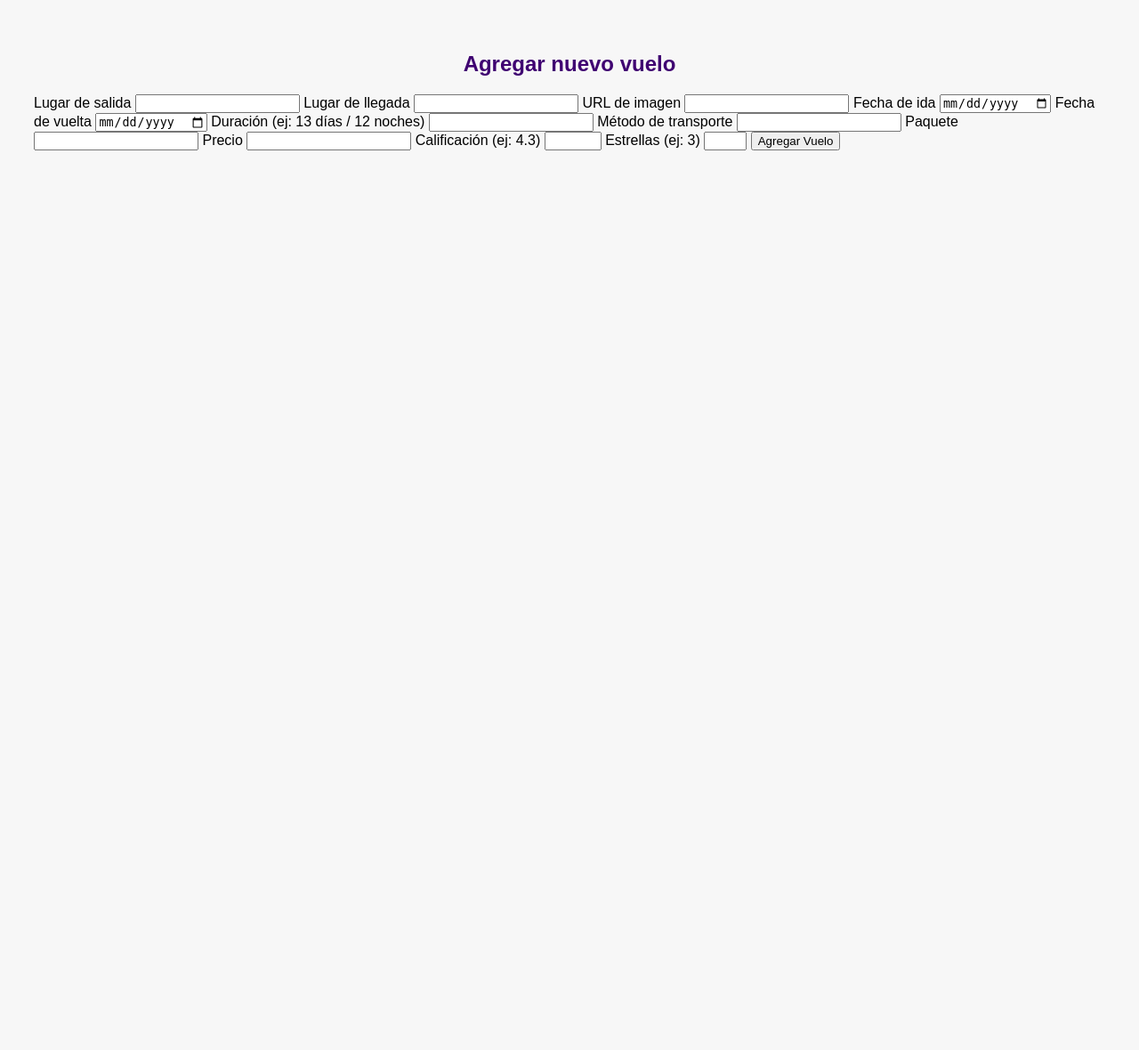
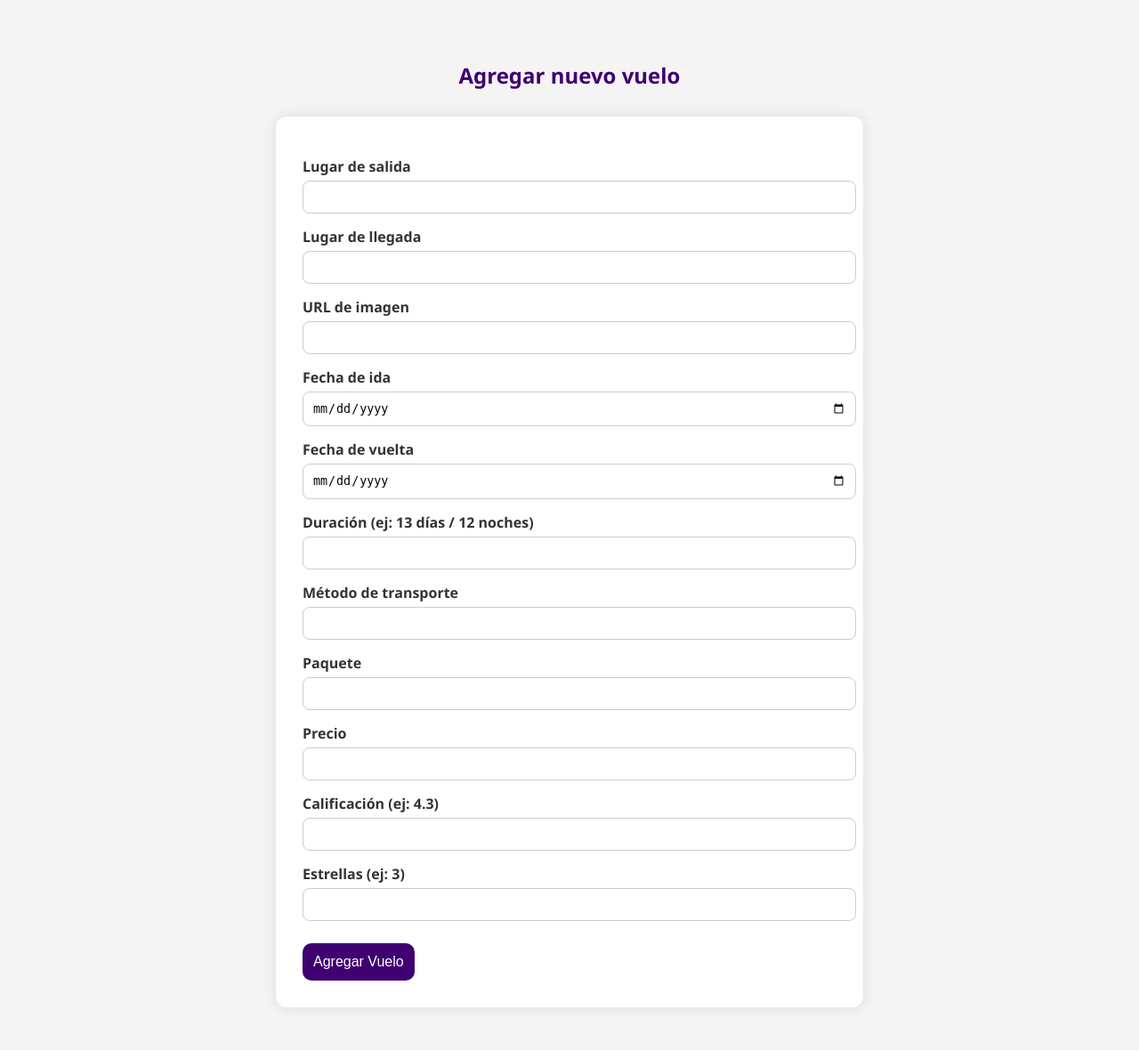
Before and after one commit to joa1205/olimpiada, a PHP site: page /formulario_agregar_vuelo.php in a window 1280 px wide. Shown: the whole page at 89% size. Before the commit the page ends 169 px from the top, so only its background shows below. Run offline with PHP 8.4, Linux system fonts and the light colour scheme; a user stored in the database is signed in.

Commit message:
volvi el style

```diff
--- a/jdp/formulario_agregar_vuelo.php
+++ b/jdp/formulario_agregar_vuelo.php
@@ -96,3 +96,48 @@ if ($_SERVER["REQUEST_METHOD"] == "POST") {
 
 </body>
 </html>
+<style>
+    body {
+        font-family: 'Segoe UI', sans-serif;
+        background: #f4f4f4;
+        padding: 40px;
+    }
+    h2 {
+        margin-bottom: 30px;
+    }
+    form {
+        background: white;
+        max-width: 600px;
+        margin: auto;
+        padding: 30px;
+        border-radius: 12px;
+        box-shadow: 0 0 15px rgba(0,0,0,0.1);
+    }
+    label {
+        display: block;
+        margin-top: 15px;
+        font-weight: bold;
+        color: #333;
+    }
+    input {
+        width: 100%;
+        padding: 10px;
+        border: 1px solid #ccc;
+        border-radius: 8px;
+        margin-top: 5px;
+    }
+    button {
+        margin-top: 25px;
+        padding: 12px;
+        background-color: #3f0071;
+        color: white;
+        font-size: 16px;
+        border: none;
+        border-radius: 10px;
+        cursor: pointer;
+        transition: 0.3s ease;
+    }
+    button:hover {
+        background-color: #5b0cbf;
+    }
+</style>
```
